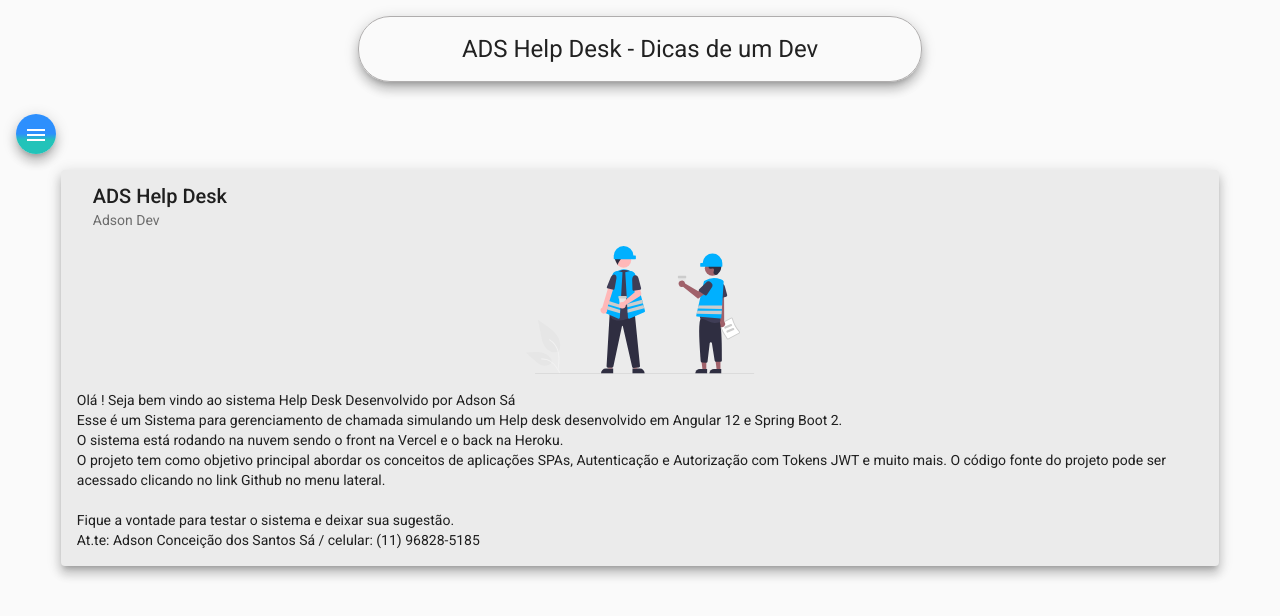
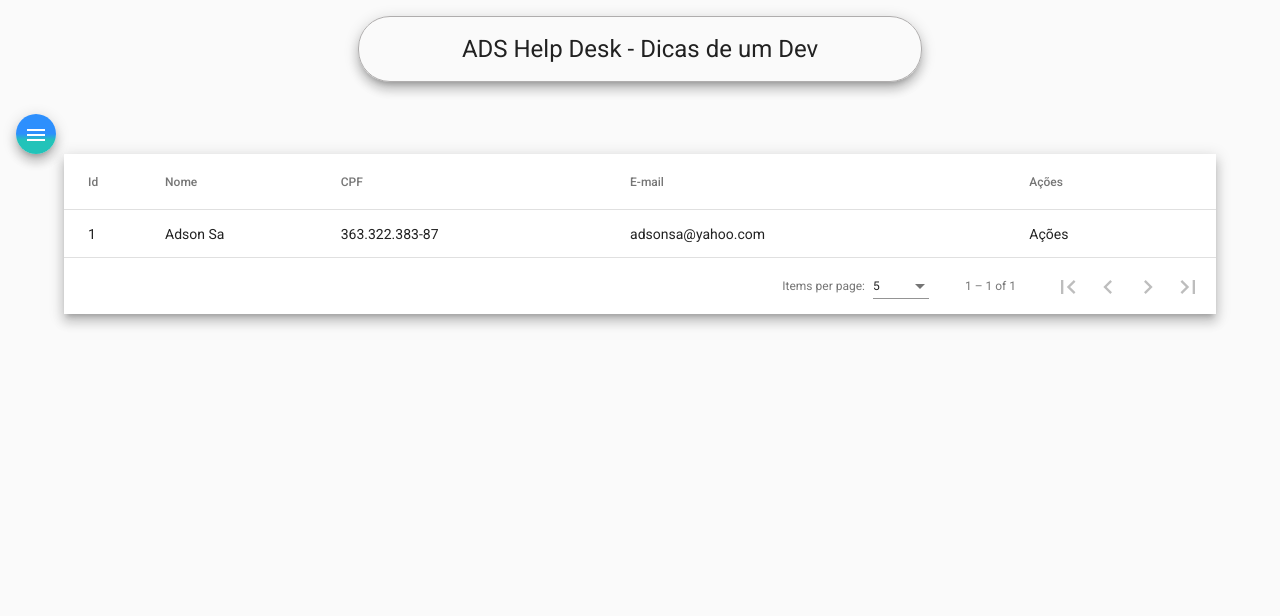
Before and after one commit to Adson-C/helpdek-front-Angular_12, an Angular app: page /tecnicos in a window 1280 px wide. Before the commit this address led to /home. Shown: the top 616 px of the page. Built offline with nearby package versions, Linux system fonts and the light colour scheme.

Commit message:
Componente LOGIN criado

```diff
--- /dev/null
+++ b/src/app/Components/login/login.component.html
@@ -0,0 +1 @@
+<p>login works!</p>
--- /dev/null
+++ b/src/app/Components/login/login.component.ts
@@ -0,0 +1,15 @@
+import { Component, OnInit } from '@angular/core';
+
+@Component({
+  selector: 'app-login',
+  templateUrl: './login.component.html',
+  styleUrls: ['./login.component.css']
+})
+export class LoginComponent implements OnInit {
+
+  constructor() { }
+
+  ngOnInit(): void {
+  }
+
+}
--- a/src/app/Components/nav/nav.component.html
+++ b/src/app/Components/nav/nav.component.html
@@ -6,7 +6,7 @@
                 <i class="material-icons">home</i>
                 Home
             </a>
-            <a mat-list-item routerLink="/">
+            <a mat-list-item routerLink="tecnicos">
                 <i class="material-icons">account_circle</i>
                 Técnicos
             </a>
--- a/src/app/Components/nav/nav.component.ts
+++ b/src/app/Components/nav/nav.component.ts
@@ -11,7 +11,7 @@
   constructor(private router: Router) { }
 
   ngOnInit(): void {
-    this.router.navigate(['home'])
+    this.router.navigate(['tecnicos'])
   }
 
 }
--- a/src/app/Components/tecnico/tecnico-list/tecnico-list.component.css
+++ b/src/app/Components/tecnico/tecnico-list/tecnico-list.component.css
@@ -0,0 +1,8 @@
+.container{
+    width: 90%;
+    margin: auto;
+}
+
+table {
+    width: 100%;
+  }
--- a/src/app/Components/tecnico/tecnico-list/tecnico-list.component.html
+++ b/src/app/Components/tecnico/tecnico-list/tecnico-list.component.html
@@ -1 +1,42 @@
-<p>tecnico-list works!</p>
+<div class="container">
+
+    <div class="mat-elevation-z8">
+        <table mat-table [dataSource]="dataSource">
+
+          <ng-container matColumnDef="position">
+            <th mat-header-cell *matHeaderCellDef> Id </th>
+            <td mat-cell *matCellDef="let element"> {{element.id}} </td>
+          </ng-container>
+
+          <ng-container matColumnDef="name">
+            <th mat-header-cell *matHeaderCellDef> Nome </th>
+            <td mat-cell *matCellDef="let element"> {{element.nome}} </td>
+          </ng-container>
+
+          <ng-container matColumnDef="weight">
+            <th mat-header-cell *matHeaderCellDef> CPF </th>
+            <td mat-cell *matCellDef="let element"> {{element.cpf}} </td>
+          </ng-container>
+
+          <ng-container matColumnDef="symbol">
+            <th mat-header-cell *matHeaderCellDef> E-mail </th>
+            <td mat-cell *matCellDef="let element"> {{element.email}} </td>
+          </ng-container>
+
+          <ng-container matColumnDef="acoes">
+            <th mat-header-cell *matHeaderCellDef> Ações </th>
+            <td mat-cell *matCellDef="let element"> Ações </td>
+          </ng-container>
+
+          <tr mat-header-row *matHeaderRowDef="displayedColumns"></tr>
+          <tr mat-row *matRowDef="let row; columns: displayedColumns;"></tr>
+        </table>
+
+        <mat-paginator [pageSizeOptions]="[5, 10, 20]"
+                       showFirstLastButtons
+                       aria-label="Select page of periodic elements">
+        </mat-paginator>
+      </div>
+
+
+</div>
--- a/src/app/Components/tecnico/tecnico-list/tecnico-list.component.ts
+++ b/src/app/Components/tecnico/tecnico-list/tecnico-list.component.ts
@@ -1,4 +1,7 @@
-import { Component, OnInit } from '@angular/core';
+import { Tecnico } from './../../../models/tecnico';
+import { Component, OnInit, ViewChild } from '@angular/core';
+import { MatPaginator } from '@angular/material/paginator';
+import { MatTableDataSource } from '@angular/material/table';
 
 @Component({
   selector: 'app-tecnico-list',
@@ -7,9 +10,30 @@
 })
 export class TecnicoListComponent implements OnInit {
 
+  ELEMENT_DATA: Tecnico[] = [{
+    id: 1,
+    nome: 'Adson Sa',
+    cpf: '363.322.383-87',
+    email: 'adsonsa@yahoo.com',
+    senha: '123',
+    perfis: ['0'],
+    dataCriacao: '15/08/2022'
+  }
+  ]
+
+  displayedColumns: string[] = ['position', 'name', 'weight', 'symbol', 'acoes'];
+  dataSource = new MatTableDataSource<Tecnico>(this.ELEMENT_DATA);
+
   constructor() { }
 
   ngOnInit(): void {
   }
 
+
+  @ViewChild(MatPaginator) paginator: MatPaginator;
+
+  ngAfterViewInit() {
+    this.dataSource.paginator = this.paginator;
+  }
+
 }
--- a/src/app/app.module.ts
+++ b/src/app/app.module.ts
@@ -32,6 +32,7 @@
 import { HomeComponent } from './components/home/home.component';
 import { HeaderComponent } from './components/header/header.component';
 import { TecnicoListComponent } from './components/tecnico/tecnico-list/tecnico-list.component';
+import { LoginComponent } from './components/login/login.component';
 
 
 
@@ -41,7 +42,8 @@
     NavComponent,
     HomeComponent,
     HeaderComponent,
-    TecnicoListComponent
+    TecnicoListComponent,
+    LoginComponent
   ],
   imports: [
     BrowserModule,
```
Also changed, not shown: src/app/Components/login/login.component.css (added).
